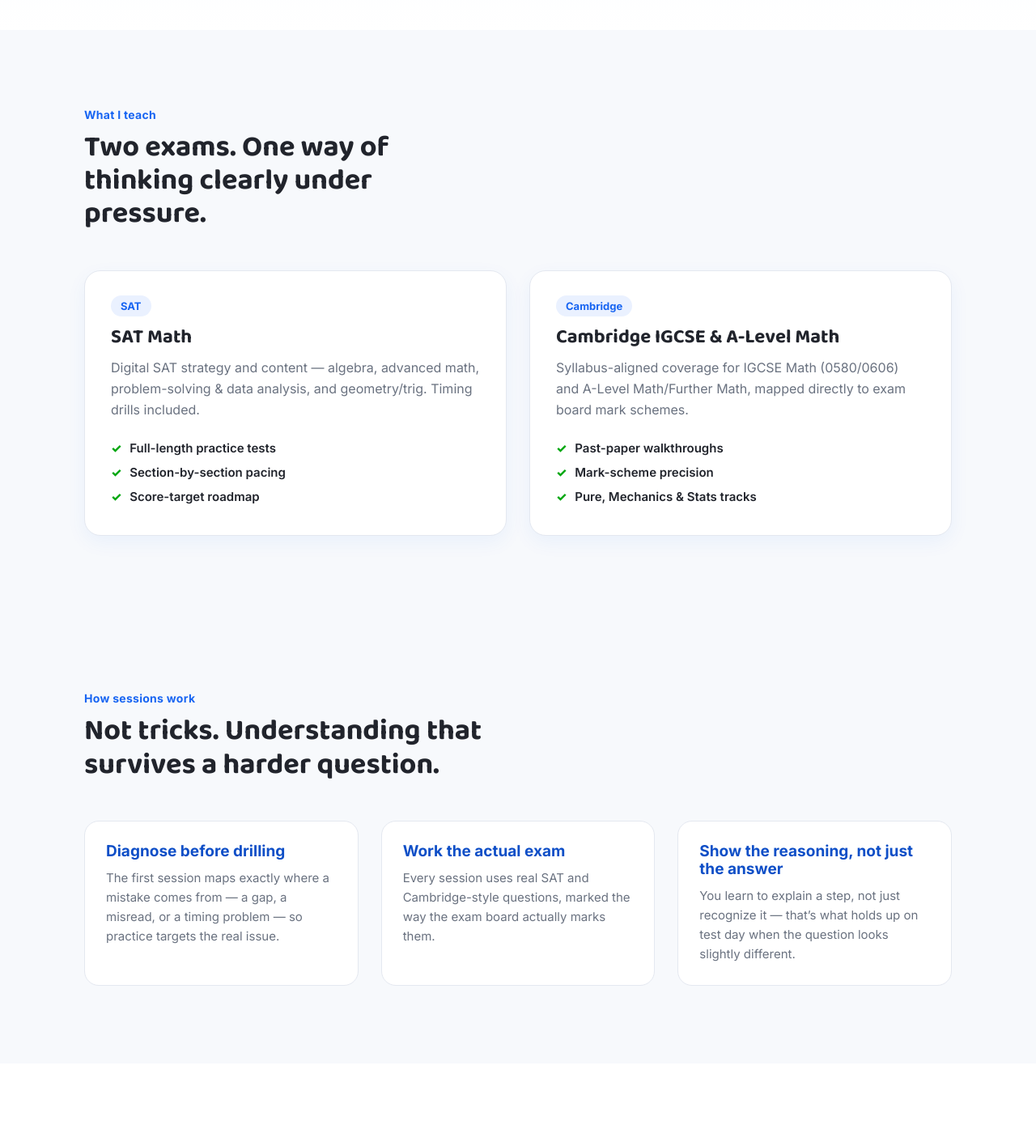
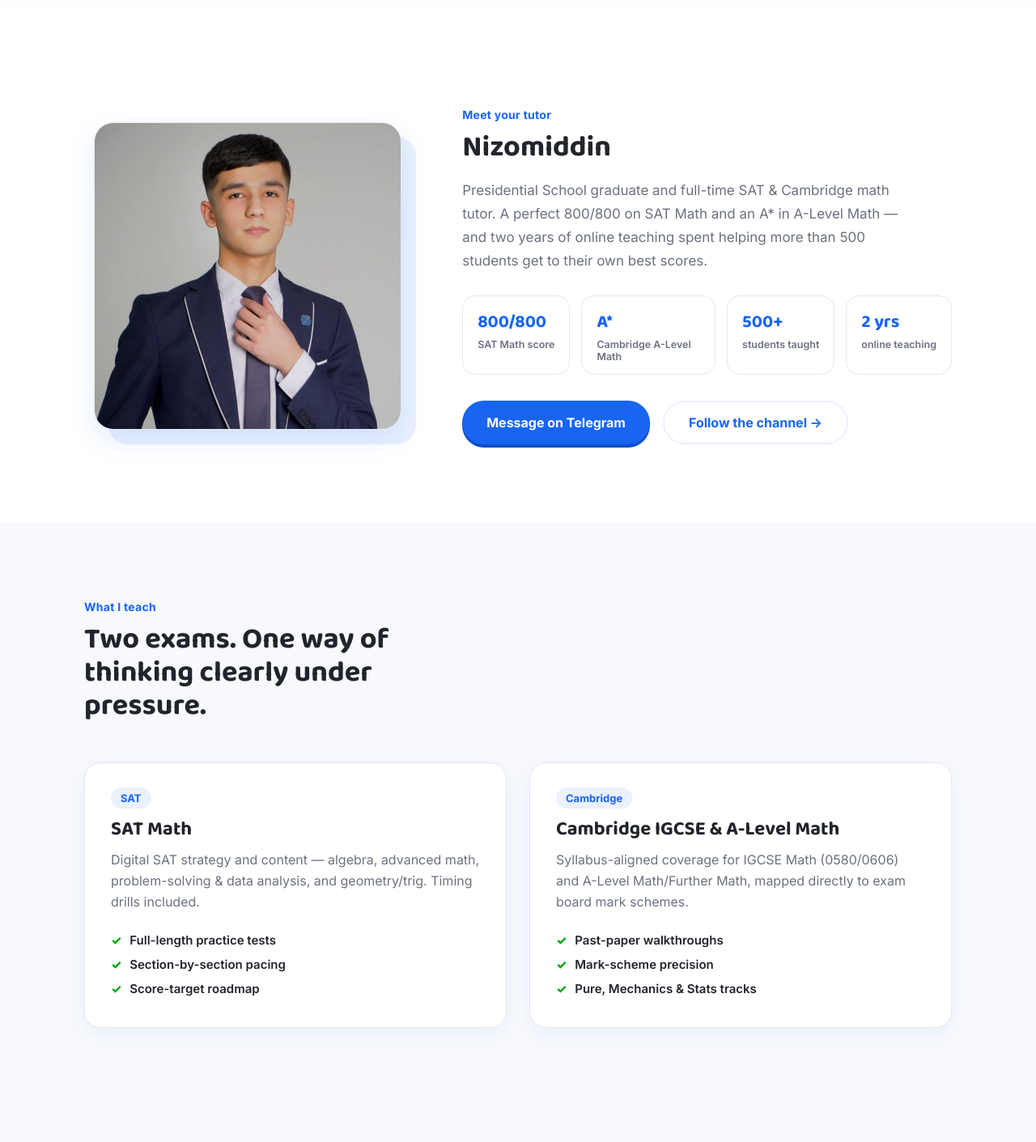
Before and after one commit to Akobir255/tutoring-site, a React (Vite) app: page / in a window 1280 px wide. Shown: the part 600-2011 px from the top of the page at 81% size. Built offline with nearby package versions, Linux system fonts and the light colour scheme.

Commit message:
Move tutor section to top

```diff
--- a/src/pages/Home.jsx
+++ b/src/pages/Home.jsx
@@ -9,10 +9,10 @@
   return (
     <>
       <Hero />
+      <AboutTutor />
       <Subjects />
       <Approach />
-      <AboutTutor />
-      <Testimonials />
+     <Testimonials />
       <Booking />
     </>
   )
```
